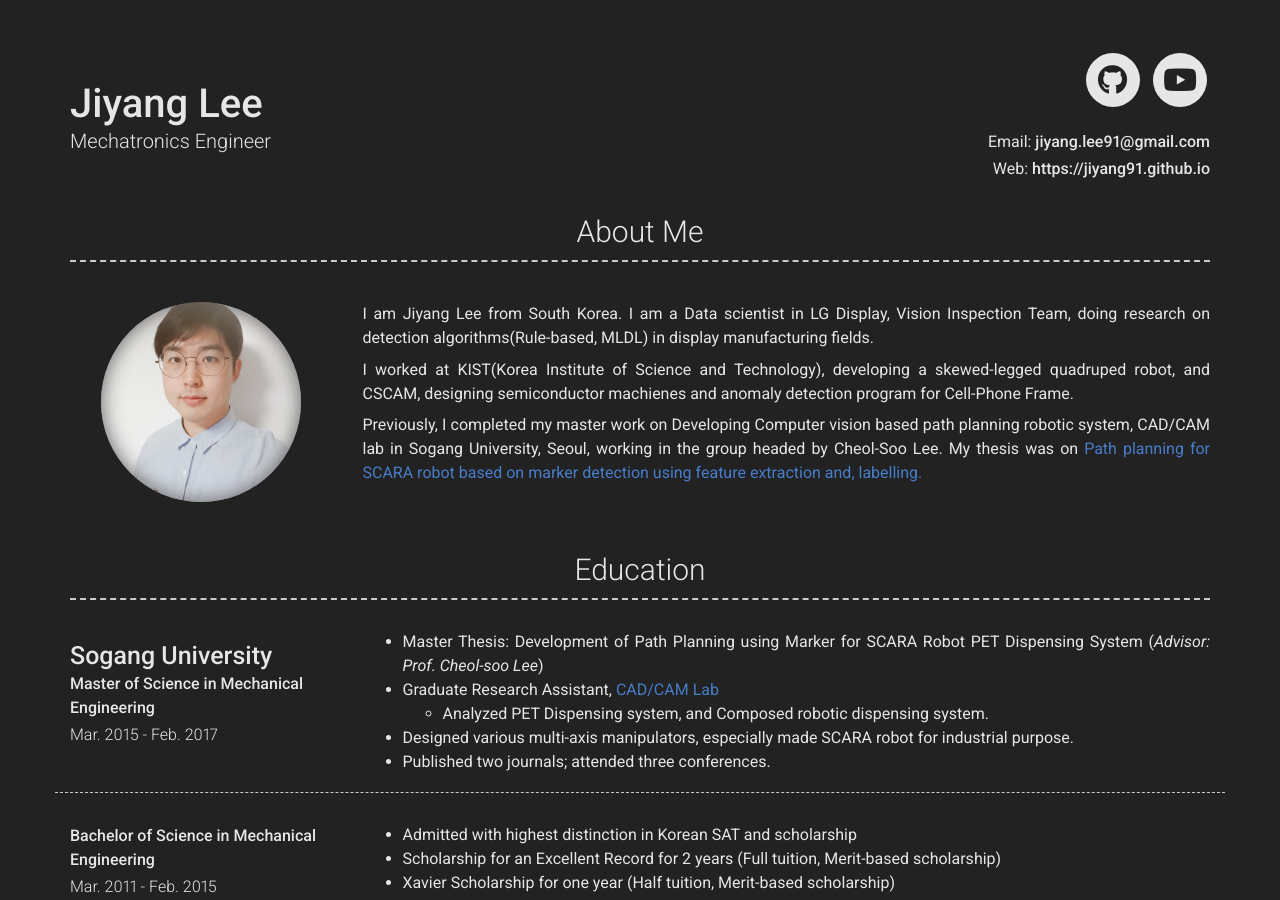
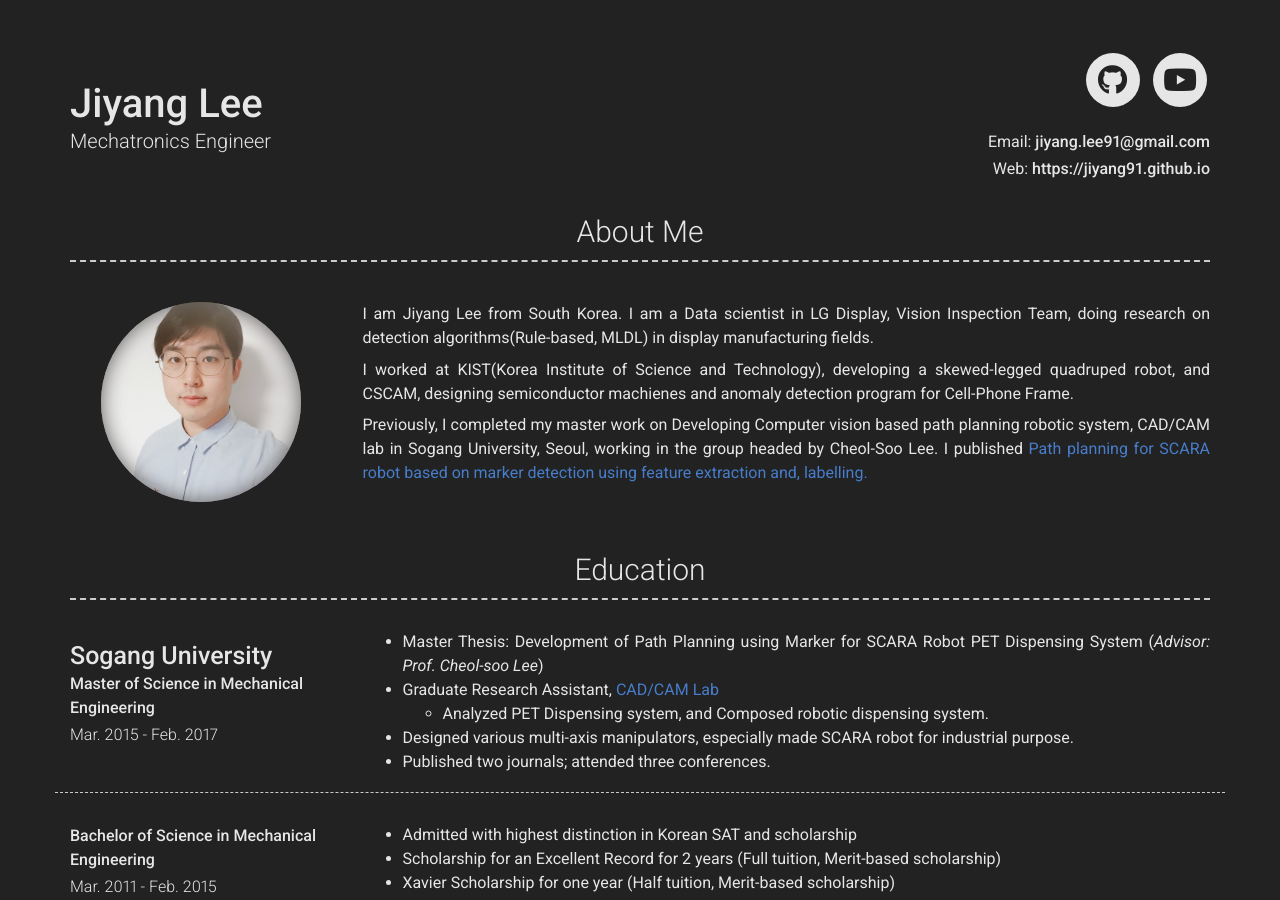
Before and after one commit to jiyang91/jiyang91.github.io, a Jekyll site: the page built from index.md, in a window 1280 px wide and 900 px high. Built offline with Jekyll 4.4.1, drawn with Linux system fonts in a browser that asks for light colours; nearby versions of some CDN libraries.

Commit message:
Update _config.yml

```diff
--- a/_config.yml
+++ b/_config.yml
@@ -40,7 +40,7 @@ about_content: | # this will include new lines to allow paragraphs
 
   I worked at KIST(Korea Institute of Science and Technology), developing a skewed-legged quadruped robot, and CSCAM, designing semiconductor machienes and anomaly detection program for Cell-Phone Frame.
 
-  Previously, I completed my master work on Developing Computer vision based path planning robotic system, CAD/CAM lab in Sogang University, Seoul, working in the group headed by Cheol-Soo Lee. My thesis was on <a href="https://www.tandfonline.com/doi/abs/10.1080/0951192X.2018.1429669">Path planning for SCARA robot based on marker detection using feature extraction and, labelling.</a>
+  Previously, I completed my master work on Developing Computer vision based path planning robotic system, CAD/CAM lab in Sogang University, Seoul, working in the group headed by Cheol-Soo Lee. I published <a href="https://www.tandfonline.com/doi/abs/10.1080/0951192X.2018.1429669">Path planning for SCARA robot based on marker detection using feature extraction and, labelling.</a>
 
 content:
   - title: Education
```
